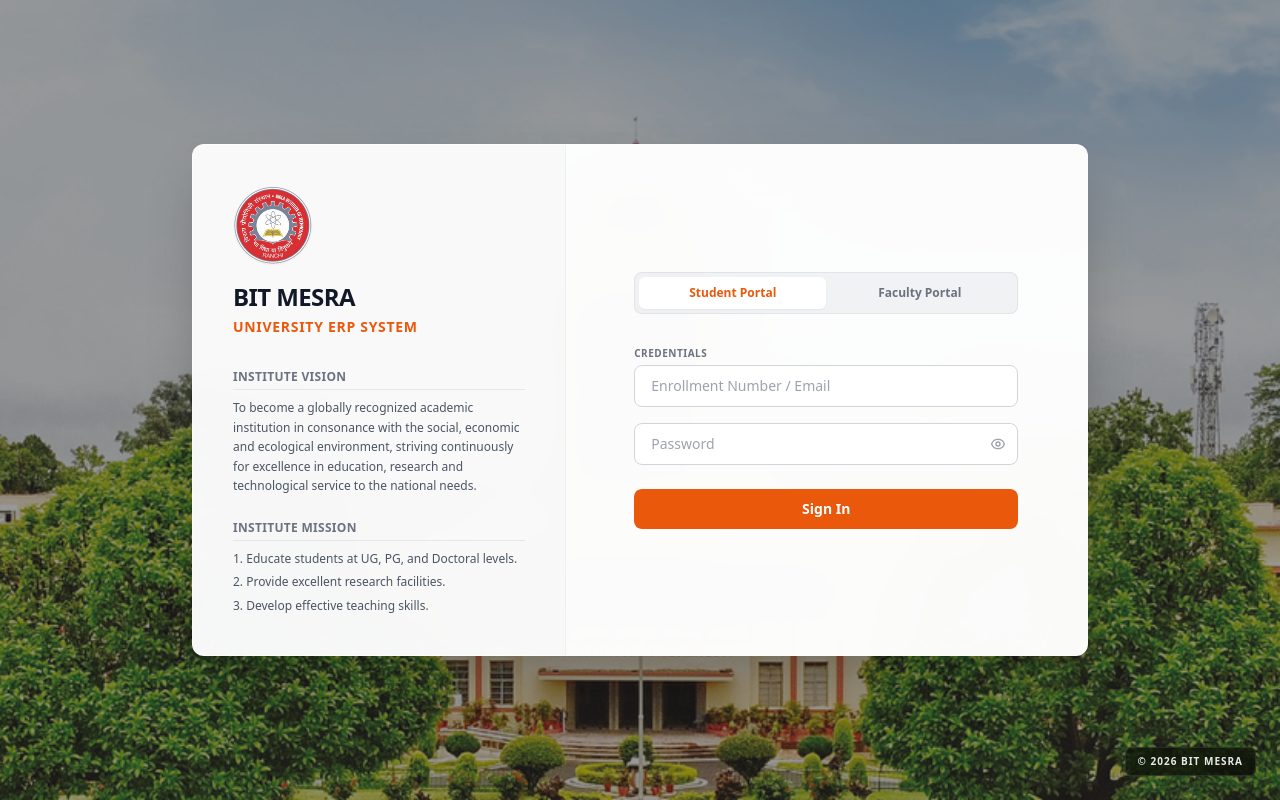
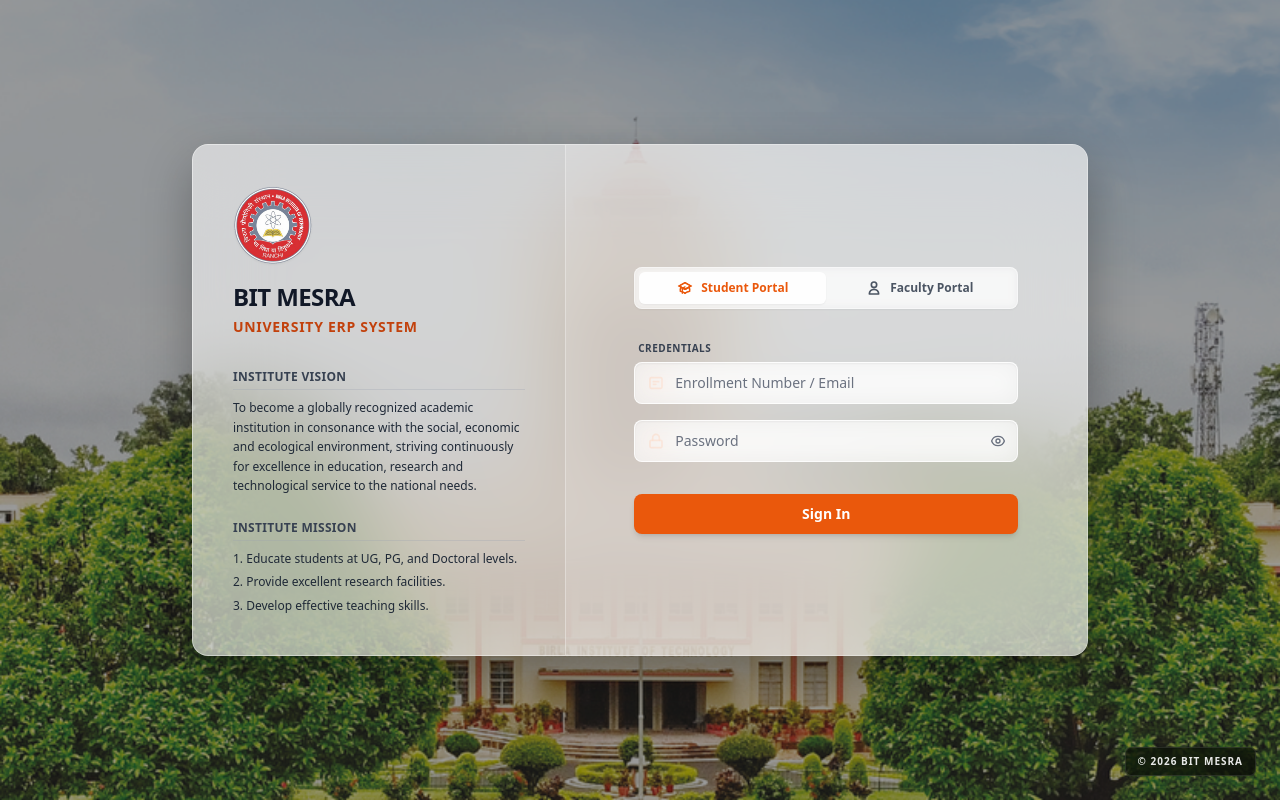
Before and after one commit to SubhraX/attendance-portal, a React (Vite) app in the folder frontend/: page /login in a window 1280 px wide. Built offline with nearby package versions, Linux system fonts and the light colour scheme.

Commit message:
Update login page

```diff
--- a/frontend/src/Login.jsx
+++ b/frontend/src/Login.jsx
@@ -84,29 +84,30 @@ export default function Login() {
       >
         <div className="absolute inset-0 bg-black/40"></div>
 
-        <div className="relative z-10 w-full max-w-4xl flex flex-col md:flex-row rounded-xl overflow-hidden shadow-2xl bg-white/95 backdrop-blur-xl border border-white/50">
+        {/* Premium Frosted Glass Container */}
+        <div className="relative z-10 w-full max-w-4xl flex flex-col md:flex-row rounded-2xl overflow-hidden shadow-[0_20px_50px_rgba(0,0,0,0.3)] bg-white/40 backdrop-blur-2xl border border-white/60">
 
           {/* Left Side - Info */}
-          <div className="w-full md:w-5/12 p-6 md:p-10 flex flex-col justify-center border-b md:border-b-0 md:border-r border-gray-200/50 bg-gray-50/50">
+          <div className="w-full md:w-5/12 p-6 md:p-10 flex flex-col justify-center border-b md:border-b-0 md:border-r border-white/40 bg-white/30">
             <div className="flex flex-col items-center md:items-start gap-4 text-center md:text-left">
               <img src="/BITS_logo.png" alt="BITS Mesra" className="w-16 h-16 md:w-20 md:h-20 object-contain drop-shadow-sm" />
               <div>
                 <h1 className="text-xl md:text-2xl font-extrabold text-gray-900 mb-1 uppercase tracking-tight">
                   BIT Mesra
                 </h1>
-                <h2 className="text-xs md:text-sm font-bold text-orange-600 uppercase tracking-wider">University ERP System</h2>
+                <h2 className="text-xs md:text-sm font-bold text-orange-700 uppercase tracking-wider">University ERP System</h2>
               </div>
             </div>
 
             {/* HIDE TEXT ON MOBILE TO PREVENT SCROLLING */}
             <div className="hidden md:block mt-8">
-              <h3 className="text-xs font-bold text-gray-500 mb-2 uppercase tracking-wide border-b border-gray-200 pb-1">Institute Vision</h3>
-              <p className="text-gray-600 text-xs font-medium leading-relaxed mb-6">
+              <h3 className="text-xs font-bold text-gray-700 mb-2 uppercase tracking-wide border-b border-gray-400/30 pb-1">Institute Vision</h3>
+              <p className="text-gray-800 text-xs font-medium leading-relaxed mb-6">
                 To become a globally recognized academic institution in consonance with the social, economic and ecological environment, striving continuously for excellence in education, research and technological service to the national needs.
               </p>
 
-              <h3 className="text-xs font-bold text-gray-500 mb-2 uppercase tracking-wide border-b border-gray-200 pb-1">Institute Mission</h3>
-              <ul className="list-decimal list-inside text-gray-600 text-xs font-medium leading-relaxed space-y-1">
+              <h3 className="text-xs font-bold text-gray-700 mb-2 uppercase tracking-wide border-b border-gray-400/30 pb-1">Institute Mission</h3>
+              <ul className="list-decimal list-inside text-gray-800 text-xs font-medium leading-relaxed space-y-1">
                 <li>Educate students at UG, PG, and Doctoral levels.</li>
                 <li>Provide excellent research facilities.</li>
                 <li>Develop effective teaching skills.</li>
@@ -115,62 +116,91 @@ export default function Login() {
           </div>
 
           {/* Right Side - Form */}
-          <div className="w-full md:w-7/12 p-6 md:p-12 flex flex-col justify-center bg-white/60">
+          <div className="w-full md:w-7/12 p-6 md:p-12 flex flex-col justify-center bg-white/40">
 
             <div className="w-full max-w-sm mx-auto">
 
-              {/* Role Switch - Compact and flat */}
-              <div className="flex w-full p-1 bg-gray-200/50 rounded-lg mb-8 border border-gray-300/50">
+              {/* Role Switch - Glassmorphic flat design */}
+              <div className="flex w-full p-1 bg-white/40 backdrop-blur-sm rounded-lg mb-8 border border-white/50 shadow-sm">
                 <button
                   type="button"
                   onClick={() => { setRole('student'); setStatus(''); }}
-                  className={`flex-1 py-2 text-xs font-bold rounded-md transition-colors ${
-                    role === 'student' ? 'bg-white text-orange-600 shadow-sm' : 'text-gray-500 hover:text-gray-700'
+                  className={`flex-1 flex items-center justify-center gap-2 py-2 text-xs font-bold rounded-md transition-all duration-200 ${
+                    role === 'student' ? 'bg-white/90 text-orange-600 shadow-sm' : 'text-gray-600 hover:text-gray-900 hover:bg-white/30'
                   }`}
                 >
+                  <svg className="w-4 h-4 shrink-0" fill="none" stroke="currentColor" viewBox="0 0 24 24" strokeWidth="2">
+                    <path d="M12 14l9-5-9-5-9 5 9 5z" />
+                    <path d="M12 14l6.16-3.422a12.083 12.083 0 01.665 6.479A11.952 11.952 0 0012 20.055a11.952 11.952 0 00-6.824-2.998 12.078 12.078 0 01.665-6.479L12 14z" />
+                    <path strokeLinecap="round" strokeLinejoin="round" d="M12 14l9-5-9-5-9 5 9 5zm0 0l6.16-3.422a12.083 12.083 0 01.665 6.479A11.952 11.952 0 0012 20.055a11.952 11.952 0 00-6.824-2.998 12.078 12.078 0 01.665-6.479L12 14zm-4 6v-7.5l4-2.222" />
+                  </svg>
                   Student Portal
                 </button>
                 <button
                   type="button"
                   onClick={() => { setRole('instructor'); setStatus(''); }}
-                  className={`flex-1 py-2 text-xs font-bold rounded-md transition-colors ${
-                    role === 'instructor' ? 'bg-white text-orange-600 shadow-sm' : 'text-gray-500 hover:text-gray-700'
+                  className={`flex-1 flex items-center justify-center gap-2 py-2 text-xs font-bold rounded-md transition-all duration-200 ${
+                    role === 'instructor' ? 'bg-white/90 text-orange-600 shadow-sm' : 'text-gray-600 hover:text-gray-900 hover:bg-white/30'
                   }`}
                 >
+                  <svg className="w-4 h-4 shrink-0" fill="none" stroke="currentColor" viewBox="0 0 24 24" strokeWidth="2.5">
+                    <path strokeLinecap="round" strokeLinejoin="round" d="M16 7a4 4 0 11-8 0 4 4 0 018 0zM12 14a7 7 0 00-7 7h14a7 7 0 00-7-7z" />
+                  </svg>
                   Faculty Portal
                 </button>
               </div>
 
               <form onSubmit={handleLogin} className="flex flex-col gap-4">
 
+                {/* Email Input */}
                 <div>
-                  <label className="block text-[10px] font-bold uppercase tracking-wider text-gray-500 mb-1">Credentials</label>
+                  <label className="block text-[10px] font-bold uppercase tracking-wider text-gray-700 mb-1.5 ml-1">Credentials</label>
+                  <div className="relative">
+                    <div className="absolute inset-y-0 left-0 pl-3.5 flex items-center pointer-events-none text-orange-600/70">
+                      <svg className="w-4 h-4" fill="none" stroke="currentColor" viewBox="0 0 24 24" strokeWidth="2.5">
+                        <rect x="3" y="4" width="18" height="16" rx="2" ry="2"></rect>
+                        <path strokeLinecap="round" strokeLinejoin="round" d="M8 10h8M8 14h4" />
+                      </svg>
+                    </div>
                     <input
                       type="text"
                       placeholder="Enrollment Number / Email"
-                    className="w-full bg-white border border-gray-300 text-gray-900 rounded-lg px-4 py-2.5 focus:outline-none focus:ring-2 focus:ring-orange-500/20 focus:border-orange-500 transition-colors text-sm"
+                      className="w-full bg-white/60 backdrop-blur-md border border-white/80 text-gray-900 rounded-lg pl-10 pr-4 py-2.5 focus:outline-none focus:ring-2 focus:ring-orange-500/30 focus:border-orange-500 transition-all text-sm font-medium placeholder-gray-500 shadow-[inset_0_1px_2px_rgba(0,0,0,0.05)]"
                       onChange={e => setEmail(e.target.value)}
                       required
                     />
                   </div>
+                </div>
 
+                {/* Password Input */}
                 <div className="relative">
+                  <div className="absolute inset-y-0 left-0 pl-3.5 flex items-center pointer-events-none text-orange-600/70">
+                    <svg className="w-4 h-4" fill="none" stroke="currentColor" viewBox="0 0 24 24" strokeWidth="2.5">
+                      <rect x="3" y="11" width="18" height="11" rx="2" ry="2"></rect>
+                      <path strokeLinecap="round" strokeLinejoin="round" d="M7 11V7a5 5 0 0110 0v4" />
+                    </svg>
+                  </div>
                   <input
                     type={showPassword ? "text" : "password"}
                     placeholder="Password"
-                    className="w-full bg-white border border-gray-300 text-gray-900 rounded-lg pl-4 pr-10 py-2.5 focus:outline-none focus:ring-2 focus:ring-orange-500/20 focus:border-orange-500 transition-colors text-sm"
+                    className="w-full bg-white/60 backdrop-blur-md border border-white/80 text-gray-900 rounded-lg pl-10 pr-10 py-2.5 focus:outline-none focus:ring-2 focus:ring-orange-500/30 focus:border-orange-500 transition-all text-sm font-medium placeholder-gray-500 shadow-[inset_0_1px_2px_rgba(0,0,0,0.05)]"
                     onChange={e => setPassword(e.target.value)}
                     required
                   />
                   <button
                     type="button"
                     onClick={() => setShowPassword(!showPassword)}
-                    className="absolute inset-y-0 right-0 pr-3 flex items-center text-gray-400 hover:text-gray-600 transition-colors"
+                    className="absolute inset-y-0 right-0 pr-3 flex items-center text-gray-500 hover:text-gray-700 transition-colors"
                   >
                     {showPassword ? (
-                      <svg className="w-4 h-4" fill="none" stroke="currentColor" viewBox="0 0 24 24"><path strokeLinecap="round" strokeLinejoin="round" strokeWidth="2" d="M13.875 18.825A10.05 10.05 0 0112 19c-4.478 0-8.268-2.943-9.543-7a9.97 9.97 0 011.563-3.029m5.858.908a3 3 0 114.243 4.243M9.878 9.878l4.242 4.242M9.88 9.88l-3.29-3.29m7.532 7.532l3.29 3.29M3 3l18 18" /></svg>
+                      <svg className="w-4 h-4" fill="none" stroke="currentColor" viewBox="0 0 24 24" strokeWidth="2">
+                        <path strokeLinecap="round" strokeLinejoin="round" d="M13.875 18.825A10.05 10.05 0 0112 19c-4.478 0-8.268-2.943-9.543-7a9.97 9.97 0 011.563-3.029m5.858.908a3 3 0 114.243 4.243M9.878 9.878l4.242 4.242M9.88 9.88l-3.29-3.29m7.532 7.532l3.29 3.29M3 3l18 18" />
+                      </svg>
                     ) : (
-                      <svg className="w-4 h-4" fill="none" stroke="currentColor" viewBox="0 0 24 24"><path strokeLinecap="round" strokeLinejoin="round" strokeWidth="2" d="M15 12a3 3 0 11-6 0 3 3 0 016 0z" /><path strokeLinecap="round" strokeLinejoin="round" strokeWidth="2" d="M2.458 12C3.732 7.943 7.523 5 12 5c4.478 0 8.268 2.943 9.542 7-1.274 4.057-5.064 7-9.542 7-4.477 0-8.268-2.943-9.542-7z" /></svg>
+                      <svg className="w-4 h-4" fill="none" stroke="currentColor" viewBox="0 0 24 24" strokeWidth="2">
+                        <path strokeLinecap="round" strokeLinejoin="round" d="M15 12a3 3 0 11-6 0 3 3 0 016 0z" />
+                        <path strokeLinecap="round" strokeLinejoin="round" d="M2.458 12C3.732 7.943 7.523 5 12 5c4.478 0 8.268 2.943 9.542 7-1.274 4.057-5.064 7-9.542 7-4.477 0-8.268-2.943-9.542-7z" />
+                      </svg>
                     )}
                   </button>
                 </div>
@@ -178,7 +208,7 @@ export default function Login() {
                 <button
                   type="submit"
                   disabled={isLoading}
-                  className={`mt-2 flex justify-center items-center gap-2 text-white font-semibold py-2.5 rounded-lg transition-colors bg-orange-600 hover:bg-orange-700 active:scale-95 text-sm ${isLoading ? 'opacity-70 cursor-not-allowed' : ''}`}
+                  className={`mt-4 flex justify-center items-center gap-2 text-white font-semibold py-2.5 rounded-lg transition-colors bg-orange-600 hover:bg-orange-700 shadow-md active:scale-95 text-sm ${isLoading ? 'opacity-70 cursor-not-allowed' : ''}`}
                 >
                   {isLoading ? (
                     <>
@@ -195,7 +225,7 @@ export default function Login() {
               </form>
 
               {status && (
-                <div className="mt-4 p-3 bg-red-50 border border-red-200 text-red-600 rounded-lg text-xs text-center font-semibold">
+                <div className="mt-4 p-3 bg-red-50/90 backdrop-blur-sm border border-red-200 text-red-600 rounded-lg text-xs text-center font-semibold shadow-sm">
                   {status}
                 </div>
               )}
```
Lines whose indentation alone changed are shown as unchanged.
